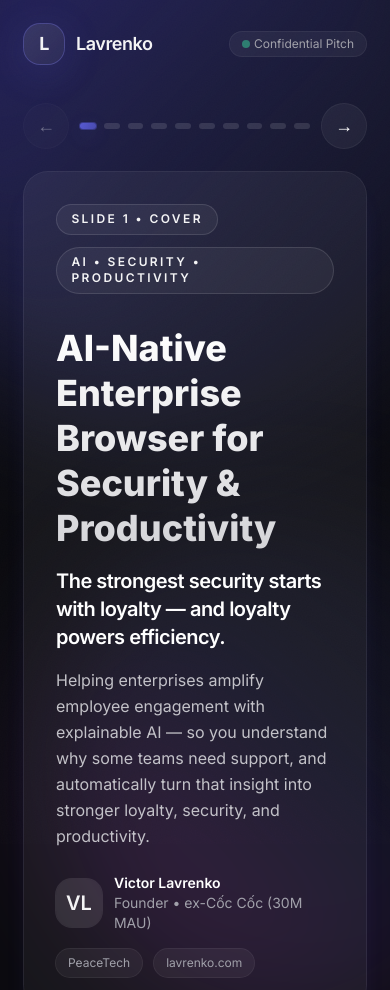
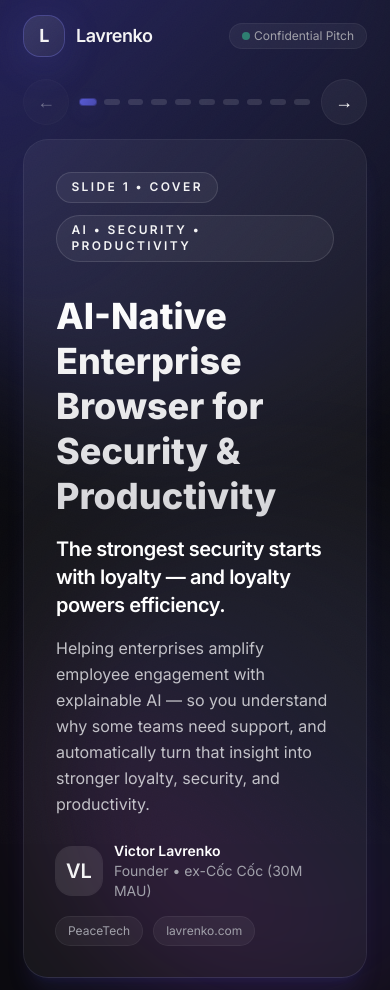
Before and after one commit to victorlavrenko/lavrenko.com, a plain HTML site: page pitch.html in a window 390 px wide. Shown: the top 990 px of the page. Drawn offline with nearby package versions, Linux system fonts and the light colour scheme.

Commit message:
Tighten mobile spacing around slider controls

```diff
--- a/pitch.html
+++ b/pitch.html
@@ -171,7 +171,7 @@
       ></div>
     </div>
 
-    <header class="max-w-6xl mx-auto px-6 py-6 flex items-center justify-between">
+    <header class="max-w-6xl mx-auto px-6 py-4 sm:py-6 flex items-center justify-between">
       <div class="flex items-center gap-3">
         <span class="grid place-items-center h-10 w-10 rounded-2xl bg-gradient-to-br from-white/10 to-white/5 ring-1 ring-white/10 shadow-glow">
           <span class="text-lg font-bold tracking-tight">L</span>
@@ -188,7 +188,7 @@
     </header>
 
     <main class="px-6 pb-6">
-      <section class="max-w-6xl mx-auto pt-4">
+      <section class="max-w-6xl mx-auto pt-2 sm:pt-4">
         <div
           id="deck"
           class="relative"
@@ -196,7 +196,7 @@
           aria-roledescription="carousel"
           aria-label="Lavrenko investor pitch deck"
         >
-          <div class="flex flex-col gap-6">
+          <div class="flex flex-col gap-4 sm:gap-6">
             <div class="flex w-full items-center gap-3 sm:gap-4">
               <button
                 id="prev-slide"
@@ -255,7 +255,7 @@
               </button>
             </div>
 
-            <div class="space-y-12">
+            <div class="space-y-8 sm:space-y-12">
                 <article class="slide slide-active" data-slide="1" aria-hidden="false">
                   <div class="max-w-4xl mx-auto rounded-3xl bg-white/5 ring-1 ring-white/10 shadow-xl shadow-indigo-500/10 overflow-hidden print-friendly">
                     <div class="p-8 sm:p-12 flex flex-col gap-8">
```
